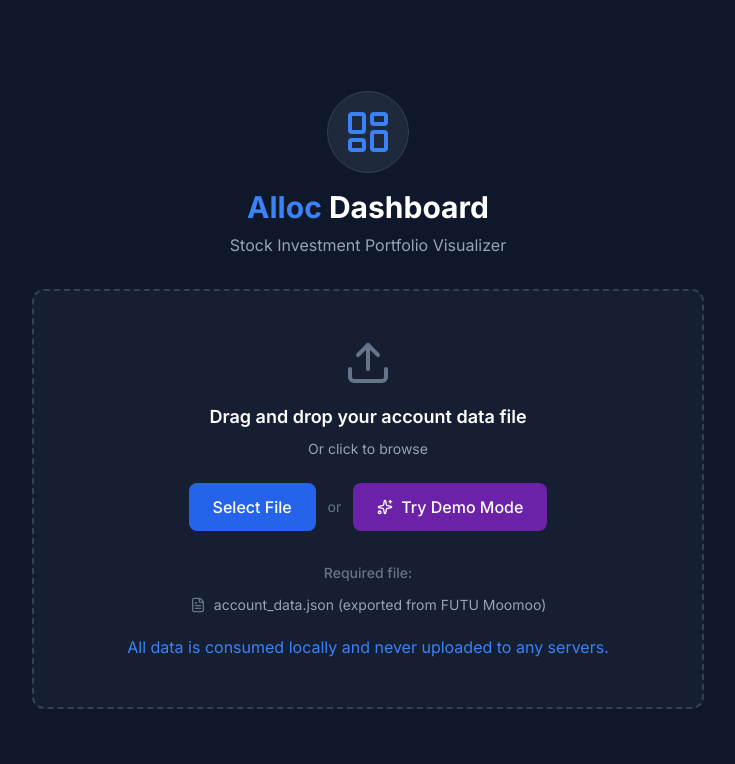
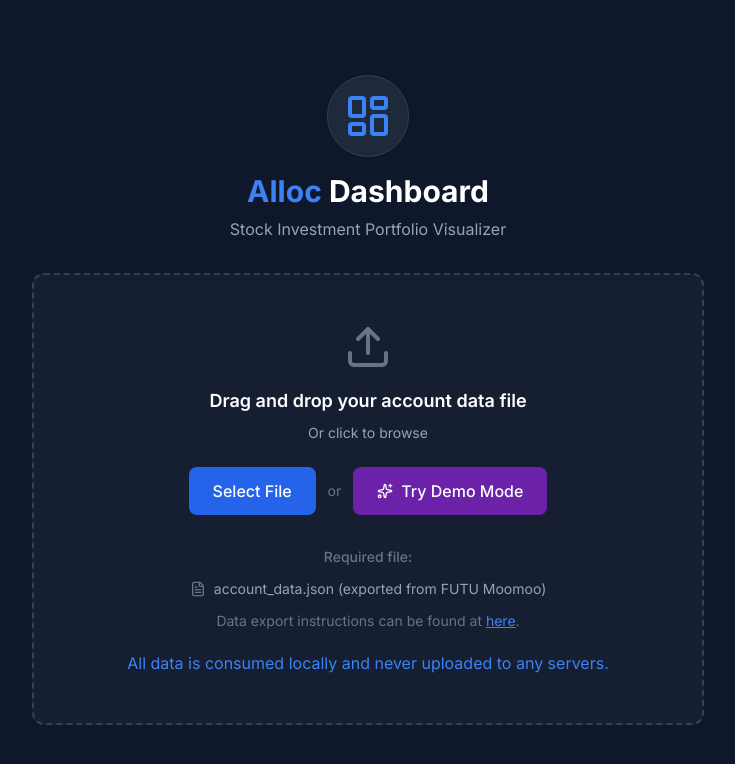
Before and after one commit to mxshell/Alloc, a React (Vite) app: page / in a window 1280 px wide. Shown: the top 764 px of the page, without its empty margins (272-1007 px from the left). Built offline with nearby package versions, Linux system fonts and the light colour scheme.

Commit message:
Add export instruction

```diff
--- a/components/FileDropZone.tsx
+++ b/components/FileDropZone.tsx
@@ -226,6 +226,20 @@ const FileDropZone: React.FC<FileDropZoneProps> = ({
                                 <CheckCircle2 className="h-4 w-4 text-emerald-500" />
                             )}
                         </div>
+                        <div className="flex items-center justify-center gap-2 text-sm">
+                            <span className="text-slate-500">
+                                Data export instructions can be found at{" "}
+                                <a
+                                    href="https://github.com/mxshell/Alloc?tab=readme-ov-file#exporting-portfolio-data"
+                                    target="_blank"
+                                    rel="noopener noreferrer"
+                                    className="text-blue-500 hover:text-blue-400 underline"
+                                >
+                                    here
+                                </a>
+                                .
+                            </span>
+                        </div>
 
                         <div className="flex items-center justify-center gap-2">
                             <p className="text-blue-500 mt-2">
```
